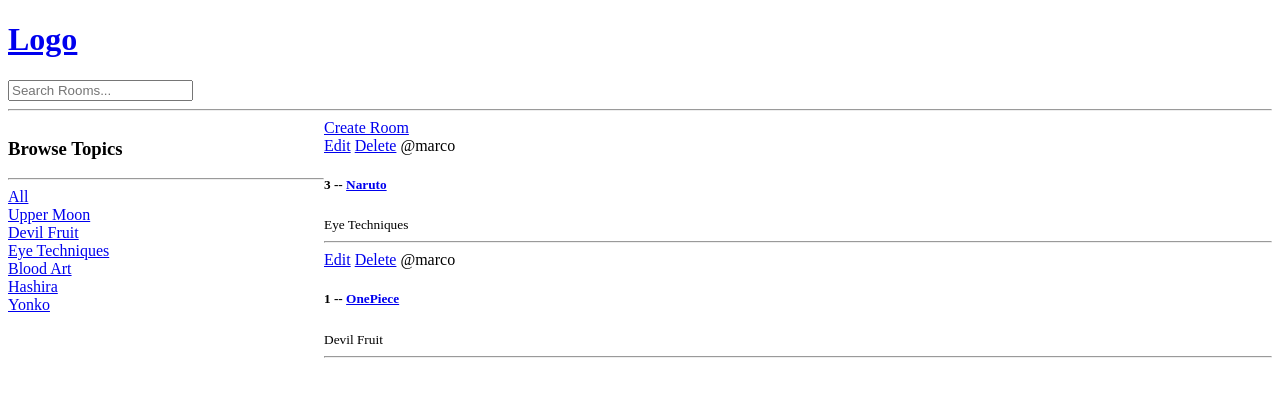
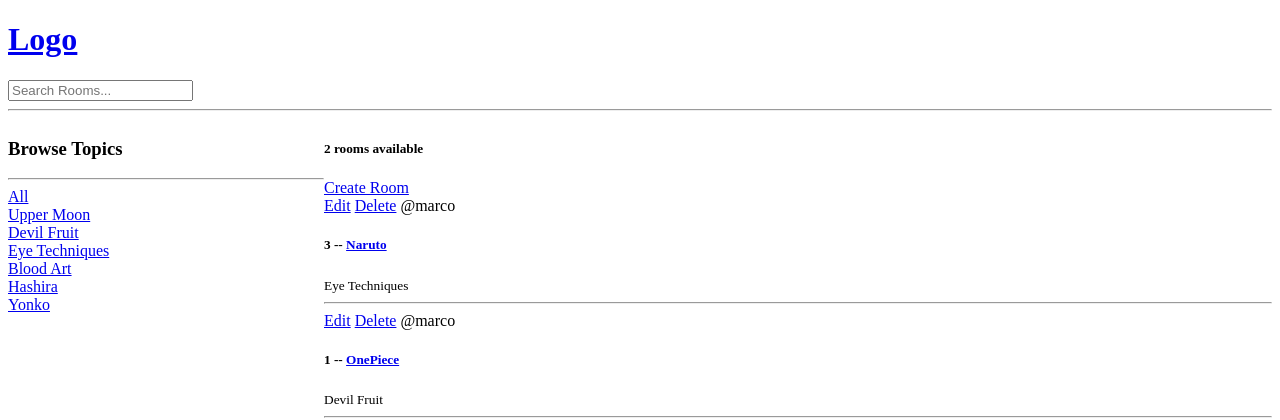
Before and after one commit to Marco-Ca/animessage, a Django app: page / in a window 1280 px wide. Shown: the top 420 px of the page. Run offline with Django 4.2, Linux system fonts and the light colour scheme; data comes from the database, SQL or seed files in the repository; both versions use the stored data as it was after the commit.

Commit message:
feata: dynamic searching

```diff
--- a/base/templates/base/home.html
+++ b/base/templates/base/home.html
@@ -25,6 +25,7 @@
   </div>
 
   <div>
+    <h5>{{room_count}} rooms available</h5>
     <a href="{% url 'create-room' %}">Create Room</a>
     <div>
       {% for room in rooms %}
--- a/base/views.py
+++ b/base/views.py
@@ -1,4 +1,5 @@
 from django.shortcuts import redirect, render
+from django.db.models import Q
 from .models import Room, Topic
 from .forms import RoomForm
 
@@ -14,11 +15,16 @@ from .forms import RoomForm
 
 def home(request):
     queryString = request.GET.get('q') if request.GET.get('q') != None else ''
-    rooms = Room.objects.filter(topic__name__icontains=queryString, name__icontains=queryString)
-        # icontains is case_sensitive
+    rooms = Room.objects.filter(
+        Q(topic__name__icontains=queryString) |
+        Q(name__icontains=queryString) |
+        Q(description__icontains=queryString)
+    )
+    # icontains is case_sensitive
     topics = Topic.objects.all()
-
-    context = {'rooms': rooms, 'topics': topics}
+    # get room length
+    room_count = rooms.count()
+    context = {'rooms': rooms, 'topics': topics, 'room_count': room_count}
     return render(request, 'base/home.html', context)
 
 
```
Also changed, not shown: db.sqlite3.
